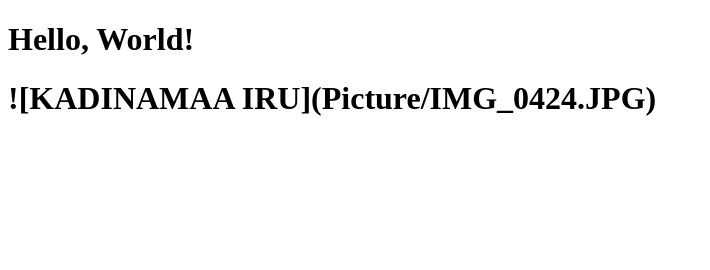
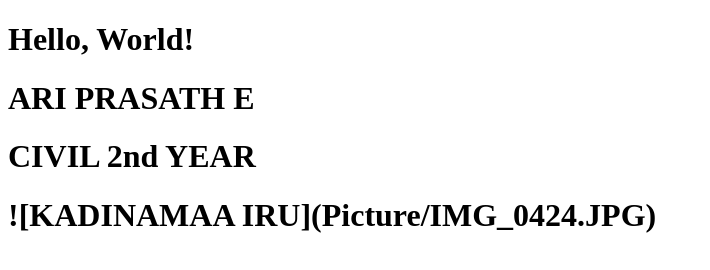
Before and after one commit to Ariprasath01/github_ari08, a plain HTML site: page index.html in a window 1280 px wide. Shown: the whole page, without its empty margins (0-710 px from the left). Drawn offline with Linux system fonts and the light colour scheme.

Commit message:
picture1 commit

```diff
--- a/index.html
+++ b/index.html
@@ -7,6 +7,8 @@
 </head>
 <body>
     <h1>Hello, World!</h1>
+    <h1>ARI PRASATH E</h1>
+    <h1>CIVIL 2nd YEAR</h1>
     <h1>![KADINAMAA IRU](Picture/IMG_0424.JPG)</h1>
 </body>
 </html>
```
